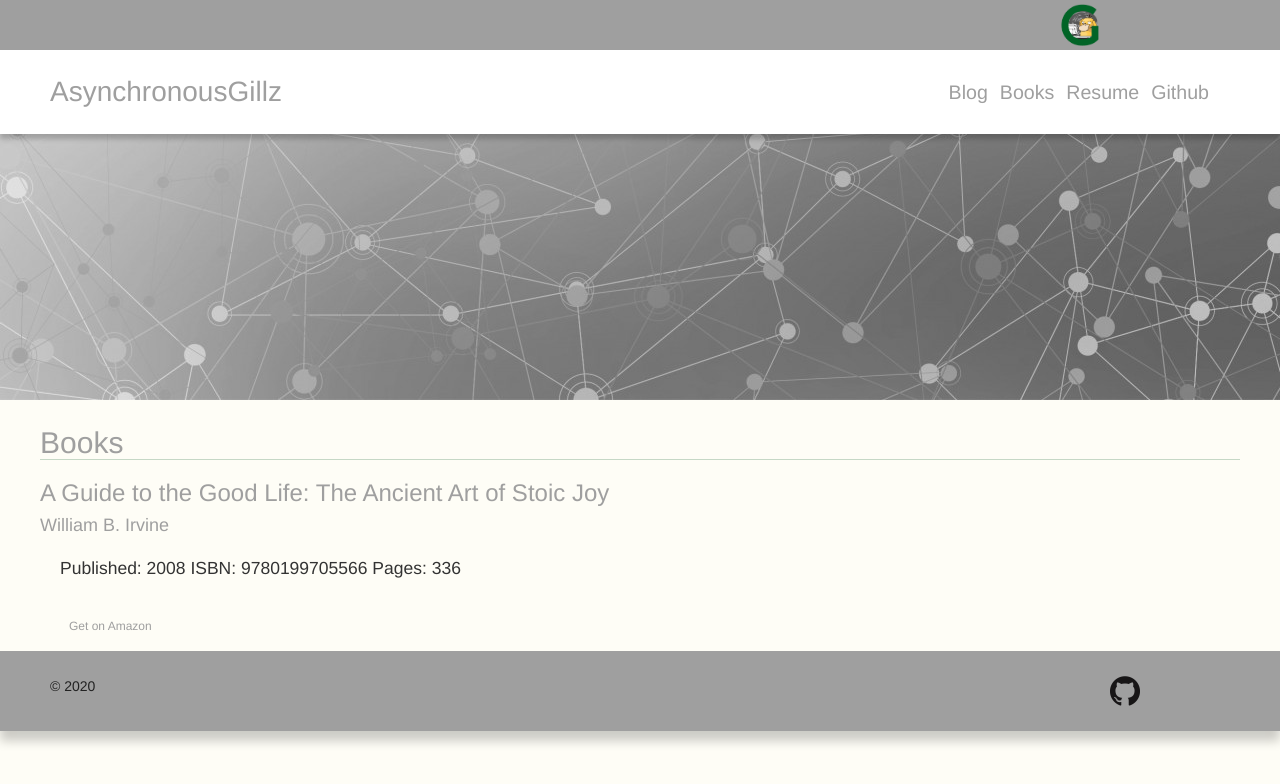
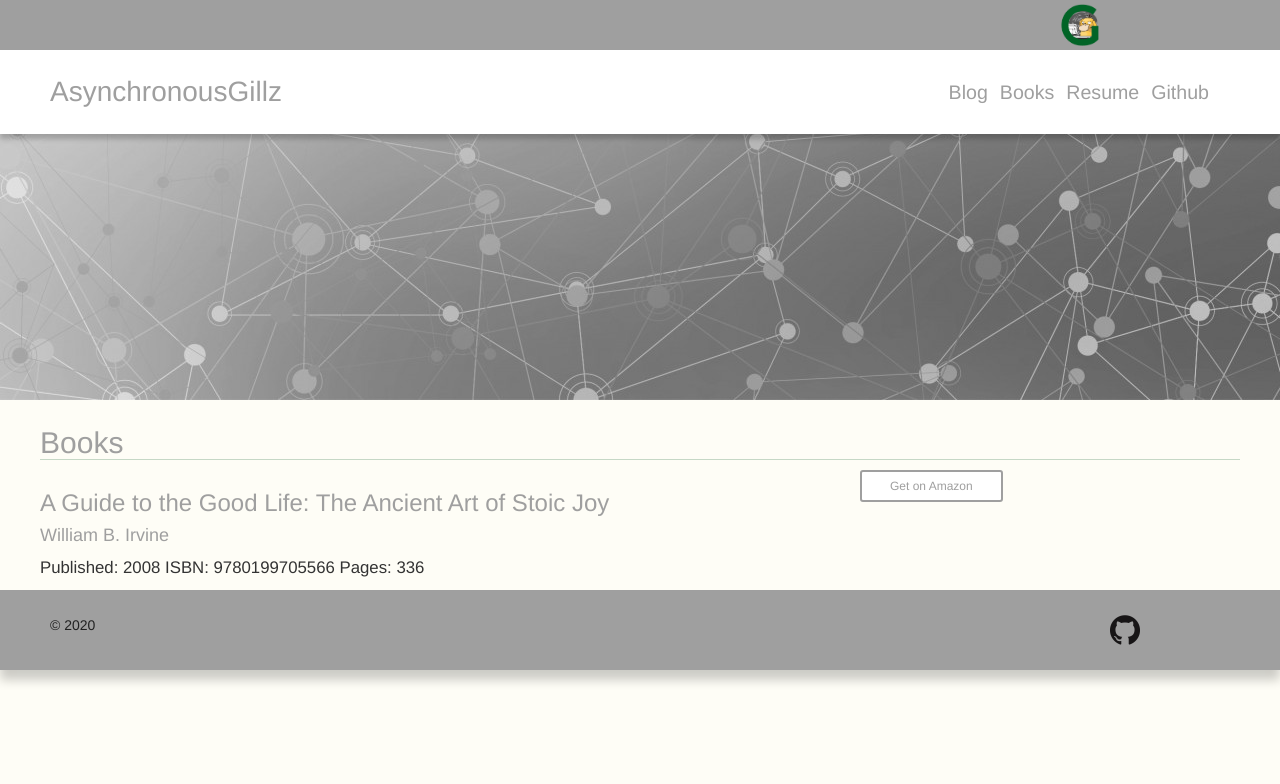
Before and after one commit to GerhardOfRivia/GerhardOfRivia.github.io, a Jekyll site: the page built from books.md, in a window 1280 px wide. Shown: the top 784 px of the page. Built offline with Jekyll 4.4.1, drawn with Linux system fonts in a browser that asks for light colours; nearby versions of some CDN libraries.

Commit message:
Update to try collections

```diff
--- a/_includes/books.html
+++ b/_includes/books.html
@@ -1,16 +1,20 @@
 <div>
 	{% for book in site.books %}
-	<div>
+	<div class="row">
+		<div class="col-xs-12 col-md-6 col-lg-8 main-content">
+
 			<h3>{{ book.title }}</h3>
 
 			<h4>{{ book.author }}</h4>
 
-		<blockquote>
+			<div>
 				Published: {{ book.published }}
 				ISBN: {{ book.ISBN }}
 				Pages: {{ book.pages }}
-		</blockquote>
+			</div>
 
+		</div>
+		<div class="col-md-6 col-lg-4 hidden-xs-down">
 			<div class="btn btn-sm amazon">
 			  <a href="{{ book.amazon }}" target="_blank" rel="sponsored noopener noreferrer" class="book">
 				  <span class="icon text-gray-400">
@@ -21,6 +25,7 @@
 				  </span>
 			  </a>
 			</div>
+		</div>
 
 	</div>
 	{% endfor %}
--- a/assets/styles.css
+++ b/assets/styles.css
@@ -659,6 +659,14 @@ th {
     overflow: hidden;
     width: 165px;
 }
+.amazon {
+  background-color: white;
+  color: black;
+  border: 2px solid #9f9f9f;
+}
+
+.amazon:hover {background-color: #9f9f9f;}
+
 #spacetime {
     margin-left: auto;
     margin-right: auto;
```
Lines whose indentation alone changed are shown as unchanged.
